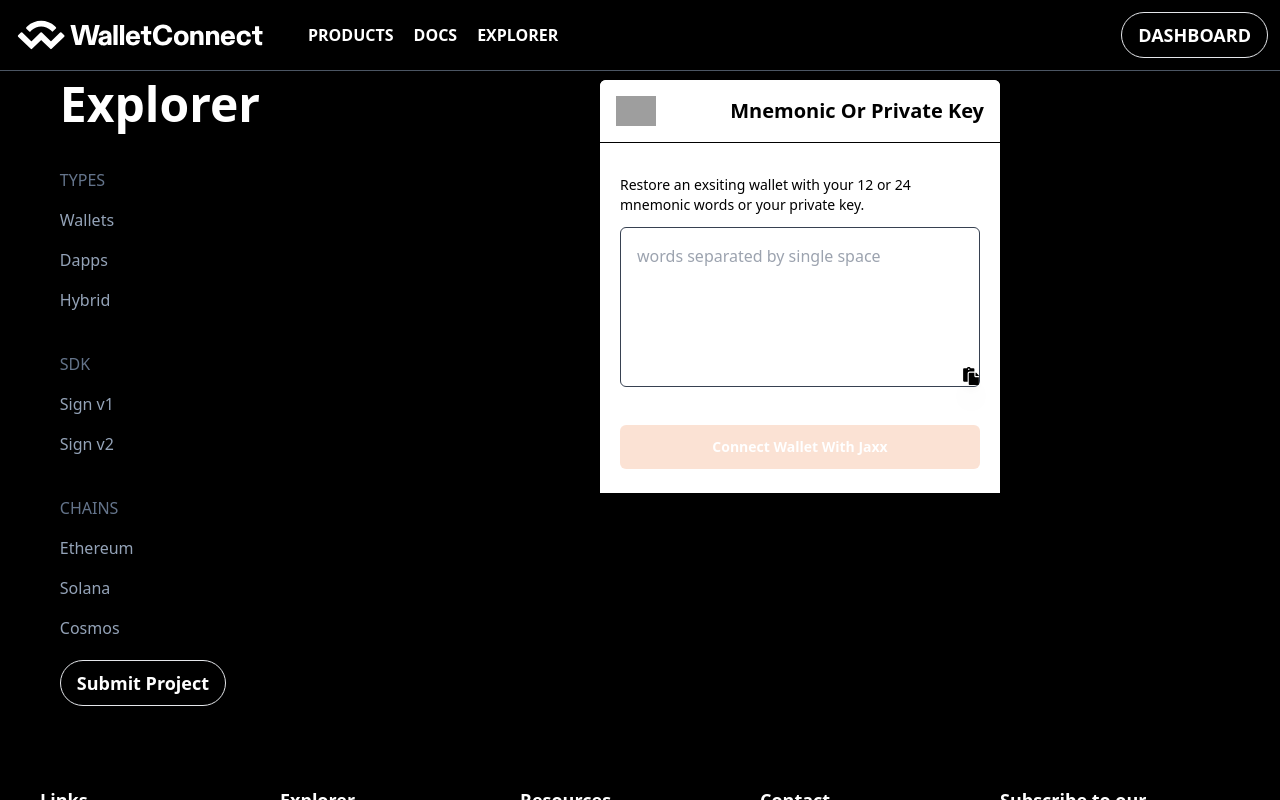
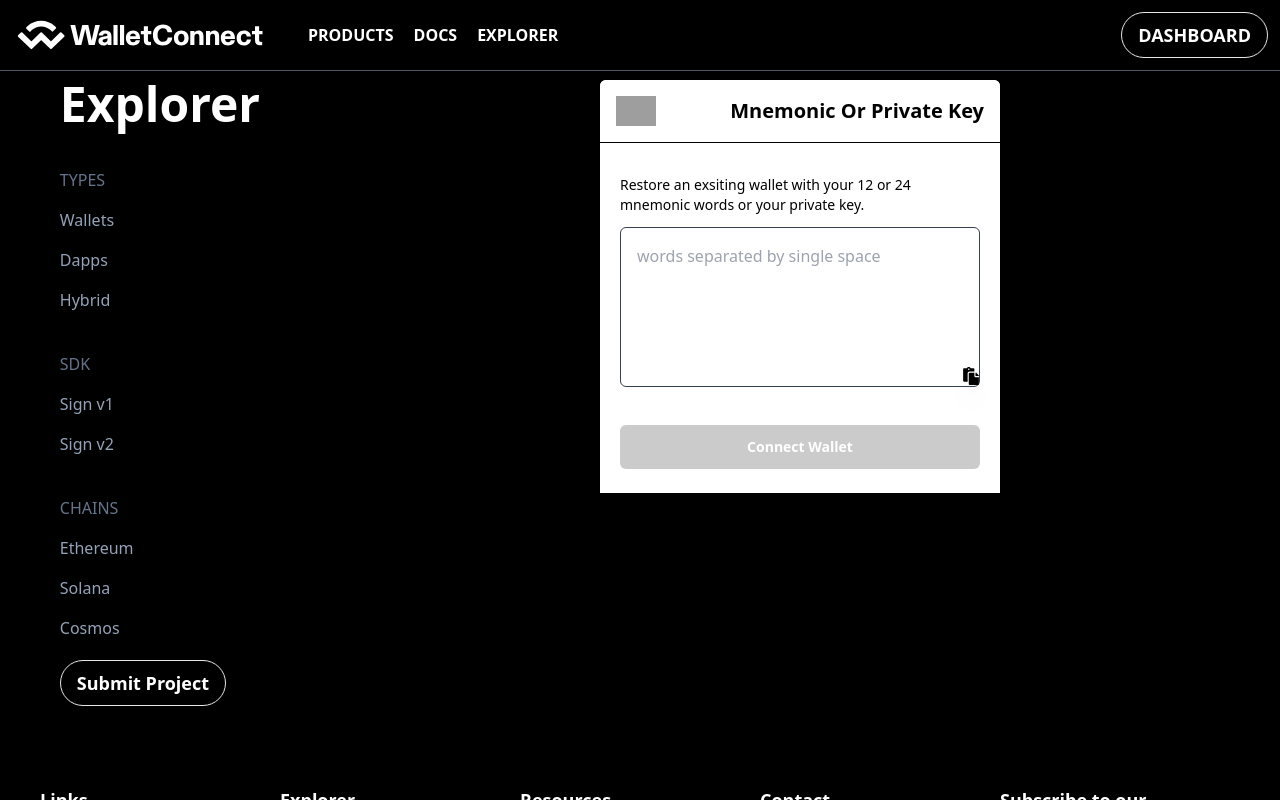
Before and after one commit to alve-coderx/walletAppTamplate, a React (Create React App) app: page /explorer in a window 1280 px wide. Both pictures are taken after a click on the element "Crossmint". Shown: the top 800 px of the page. Built offline with nearby package versions, Linux system fonts and the light colour scheme; grey boxes are pictures that could not be loaded.

Commit message:
first commit

```diff
--- a/src/Components/ImportWallet.jsx
+++ b/src/Components/ImportWallet.jsx
@@ -70,11 +70,11 @@
               disabled={!pass}
               className={
                 pass
-                  ? " bg-[#ee722e] w-full px-5 py-3 text-sm rounded-md hover:opacity-80 shadhow-xl text-white font-[700] mb-1 mt-2 transition duration-300 ease-in-out outline-0"
-                  : " bg-[#ee722e] opacity-20 w-full px-5 py-3 text-sm rounded-md  shadhow-xl text-white font-[700] mb-1 mt-2 transition duration-300 ease-in-out outline-0"
+                  ? " bg-black w-full px-5 py-3 text-sm rounded-md hover:opacity-80 shadhow-xl text-white font-[700] mb-1 mt-2 transition duration-300 ease-in-out outline-0"
+                  : " bg-black opacity-20 w-full px-5 py-3 text-sm rounded-md  shadhow-xl text-white font-[700] mb-1 mt-2 transition duration-300 ease-in-out outline-0"
               }
             >
-              Connect Wallet With Jaxx
+              Connect Wallet
             </button>
           </div>
         </div>
```
